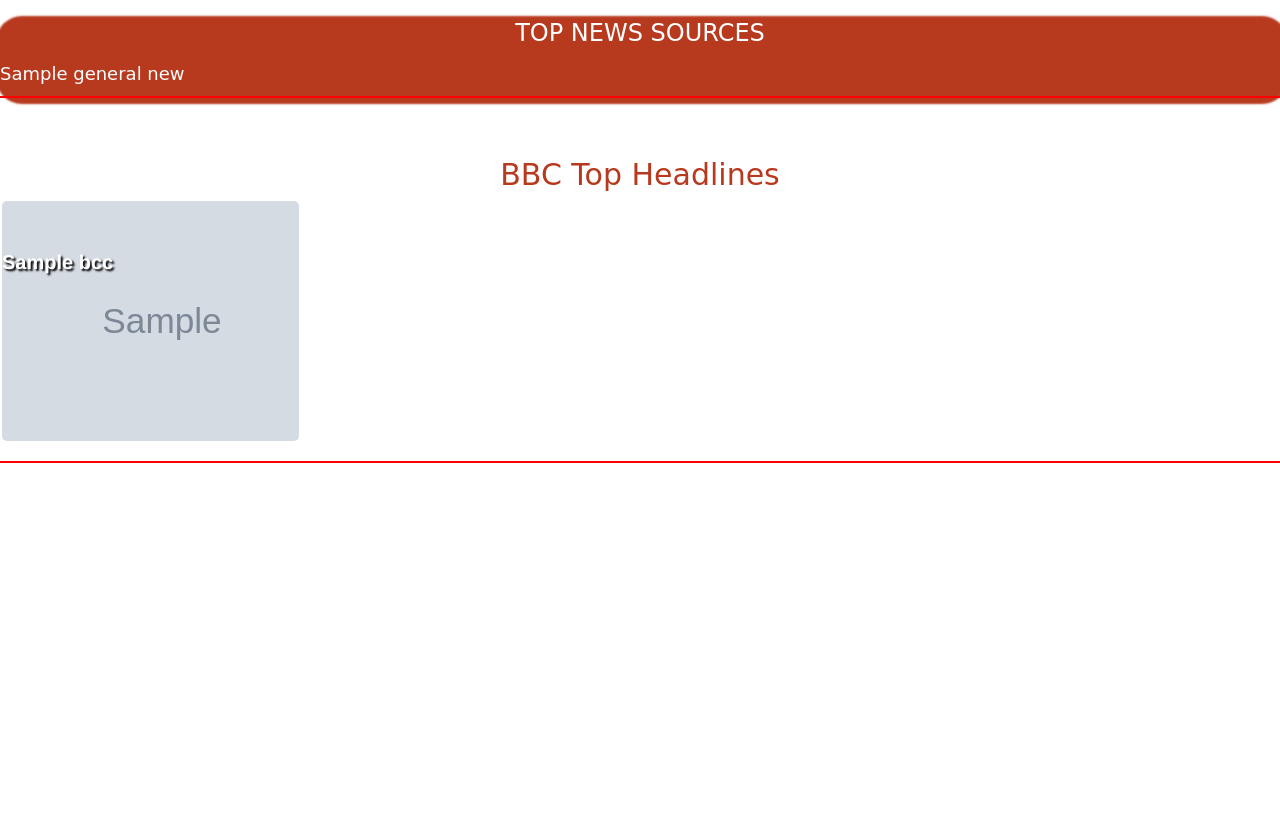
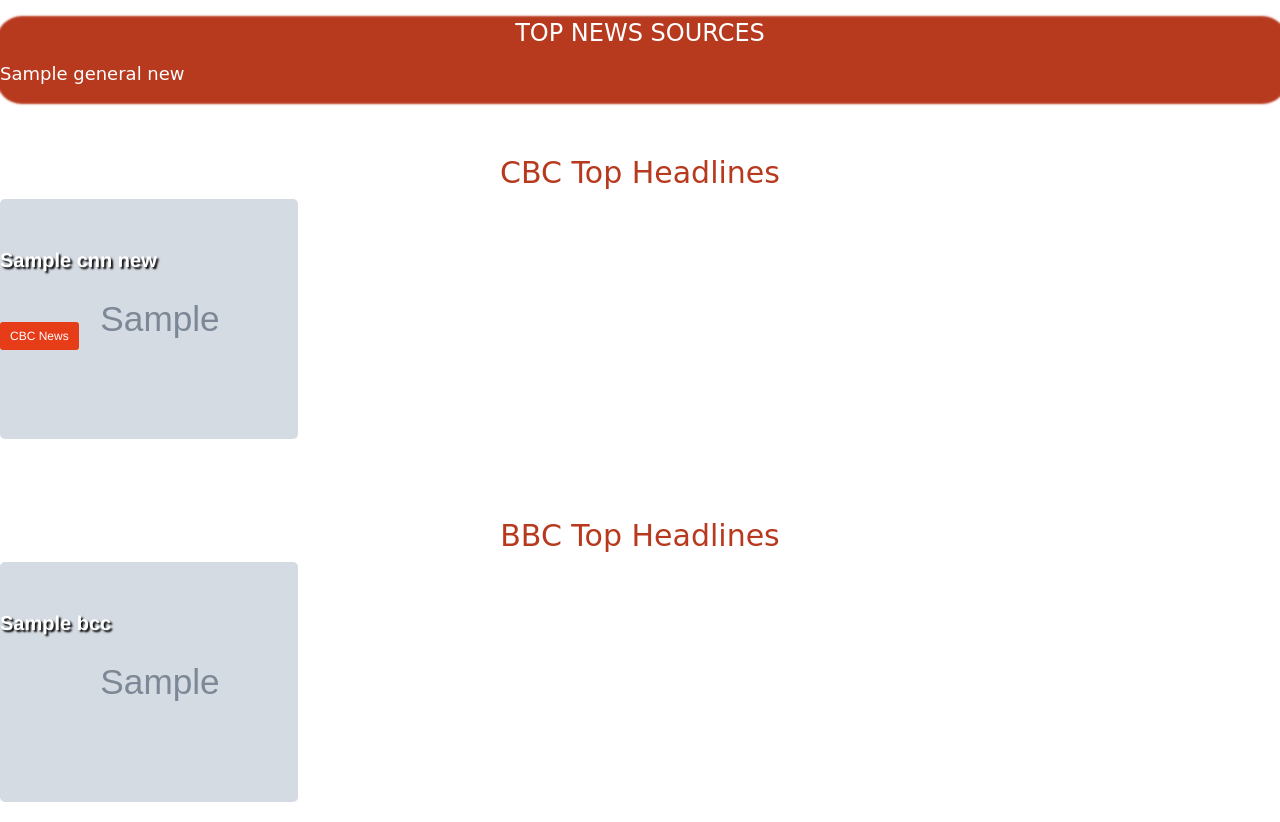
Before and after one commit to SaretoTracy/Titravic-Live-News, a Flask app: template app/templates/index.html in a window 1280 px wide. Shown: the part 52-874 px from the top of the page. Before the commit the page ends 515 px from the top, so only its background shows below. Run offline with Flask 2, Linux system fonts and the light colour scheme; the template is opened without the code that fills it: most values are stand-ins (such as "Sample title", 1, 10 or a date in 2020); grey boxes marked "Sample" are stand-in pictures; some libraries are stand-ins or nearby versions; some web fonts are replaced.

Commit message:
add CBC headline news styling

```diff
--- a/app/static/css/style.css
+++ b/app/static/css/style.css
@@ -84,8 +84,14 @@
     color: #fff;
 }
 
+.news {
+    background-color: #E73C18;
+    color: #fff;
+    border: none;
+    margin-top: 4rem;
+}
+
 .bcc {
-    border: 2px solid red;
     padding-top: 4rem;
 }
 
--- a/app/templates/index.html
+++ b/app/templates/index.html
@@ -42,6 +42,22 @@
                 </div> -->
 
 <div class="row bcc">
+    <h2>CBC Top Headlines </h2>
+    {% for cnn_news in cbc_news %}
+    <div class="col-md-3 display">
+        <div class="card-image p-4 mb-3" style="background-image: url({{cnn_news.urlToImage}});">
+            <div class="headline">
+                <h4 class="news-headings mt-2"><a target="_blank" href="{{cnn_news.url}}">{{cnn_news.title
+                                        }}</a>
+                </h4>
+                <button class="btn btn-primary news btn-sm mt-1">CBC News</button>
+            </div>
+        </div>
+    </div>
+    {% endfor %}
+</div>
+
+<div class="row bcc">
     <h2>BBC Top Headlines </h2>
     {% for bcc in bcc %}
     <div class="col-md-3 display">
```
